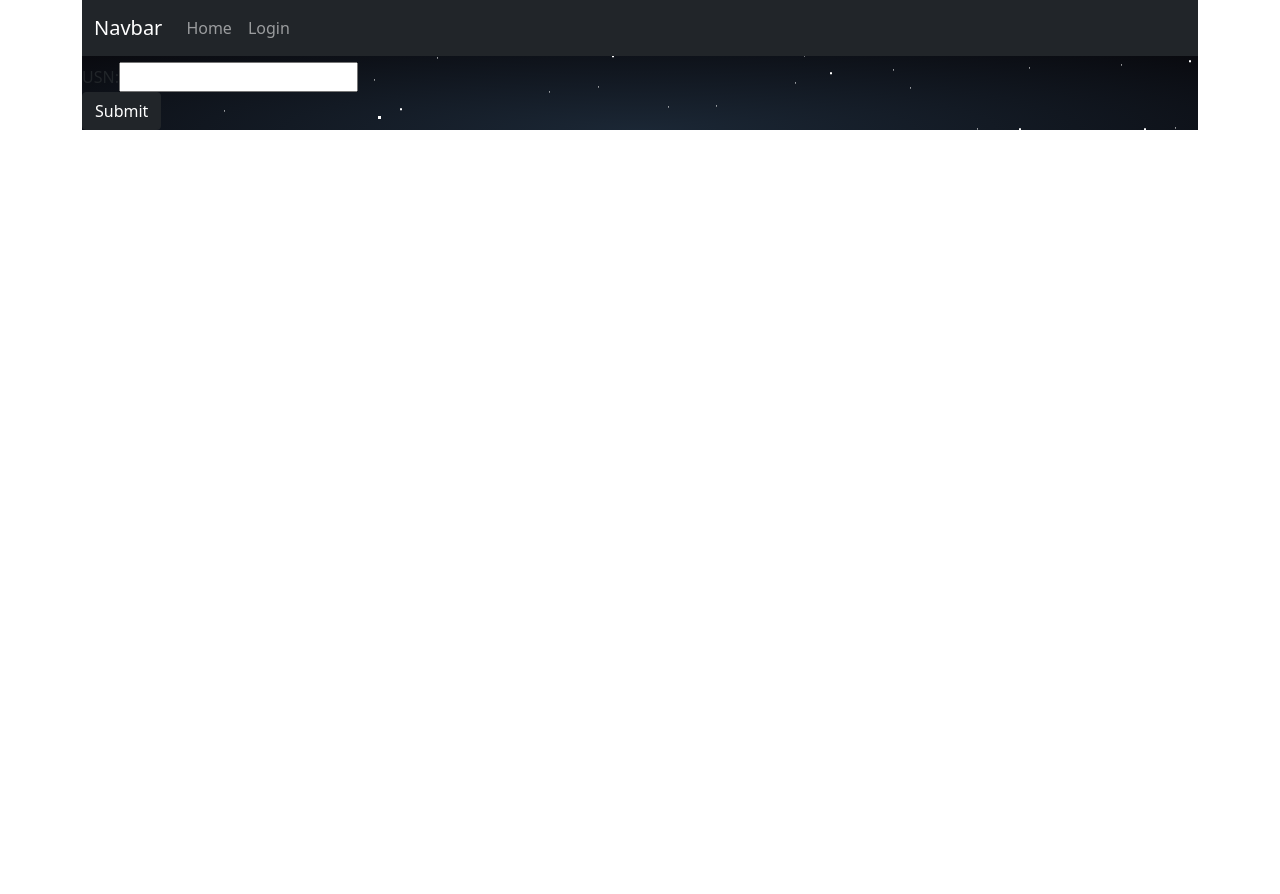
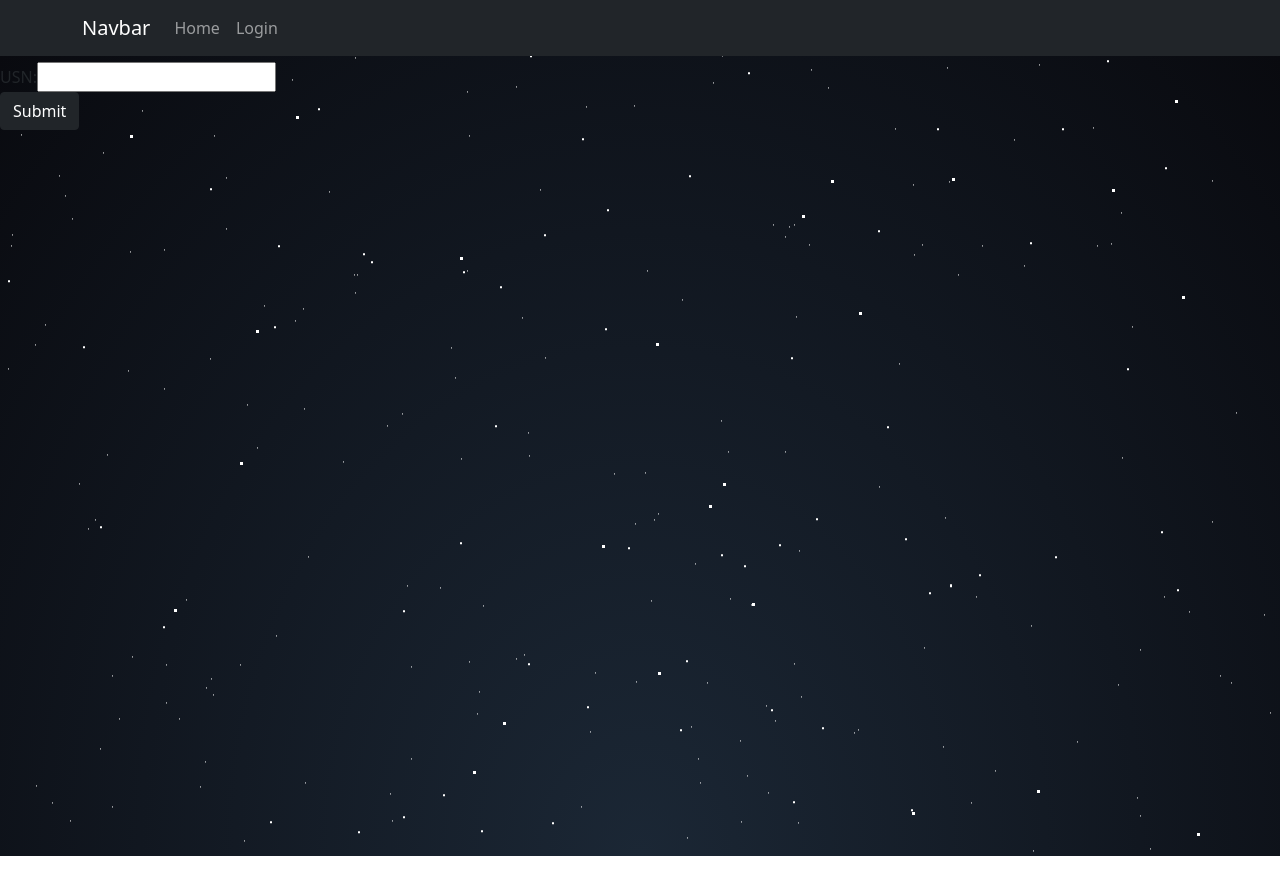
Before and after one commit to aman-av/ieeecodehunt2022, a React (Create React App) app in the folder client/: page /Login in a window 1280 px wide. Shown: the top 894 px of the page. Built offline with nearby package versions, Linux system fonts and the light colour scheme.

Commit message:
backend improved

```diff
--- a/client/src/App.js
+++ b/client/src/App.js
@@ -22,7 +22,7 @@ function App() {
 
   return (
     <div>
-       <div className="container" >
+       {/* <div className="container" > */}
         <BrowserRouter>
           <div>
             <Header />
@@ -35,7 +35,7 @@ function App() {
 
           </div>
         </BrowserRouter>
-      </div>
+      {/* </div> */}
     </div>
   )
 }
--- a/client/src/login_page_style.css
+++ b/client/src/login_page_style.css
@@ -1,6 +1,6 @@
 
 .loginpage {
-    height: 100%;
+    height: 100vh;
     overflow: hidden;
     background: radial-gradient(ellipse at bottom, #1b2735 0%,#090a0f 100%);
 }
```
